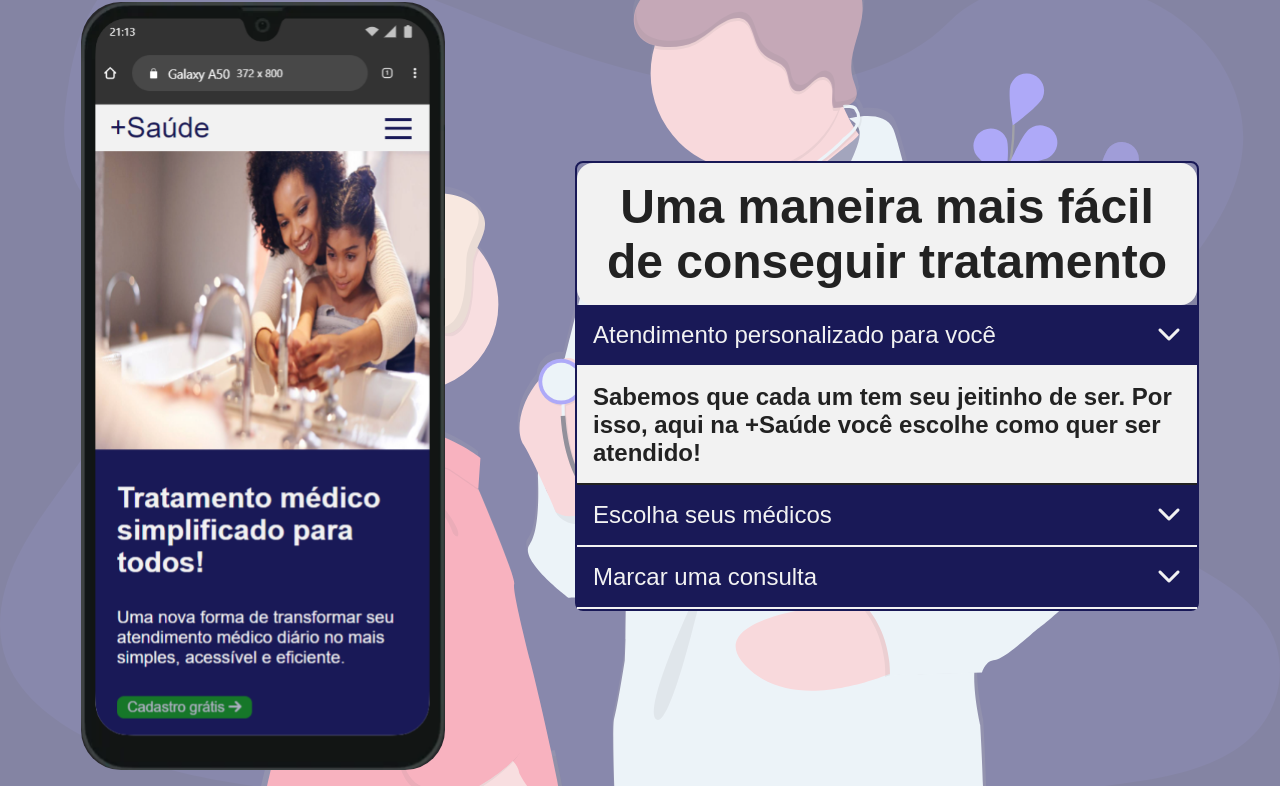
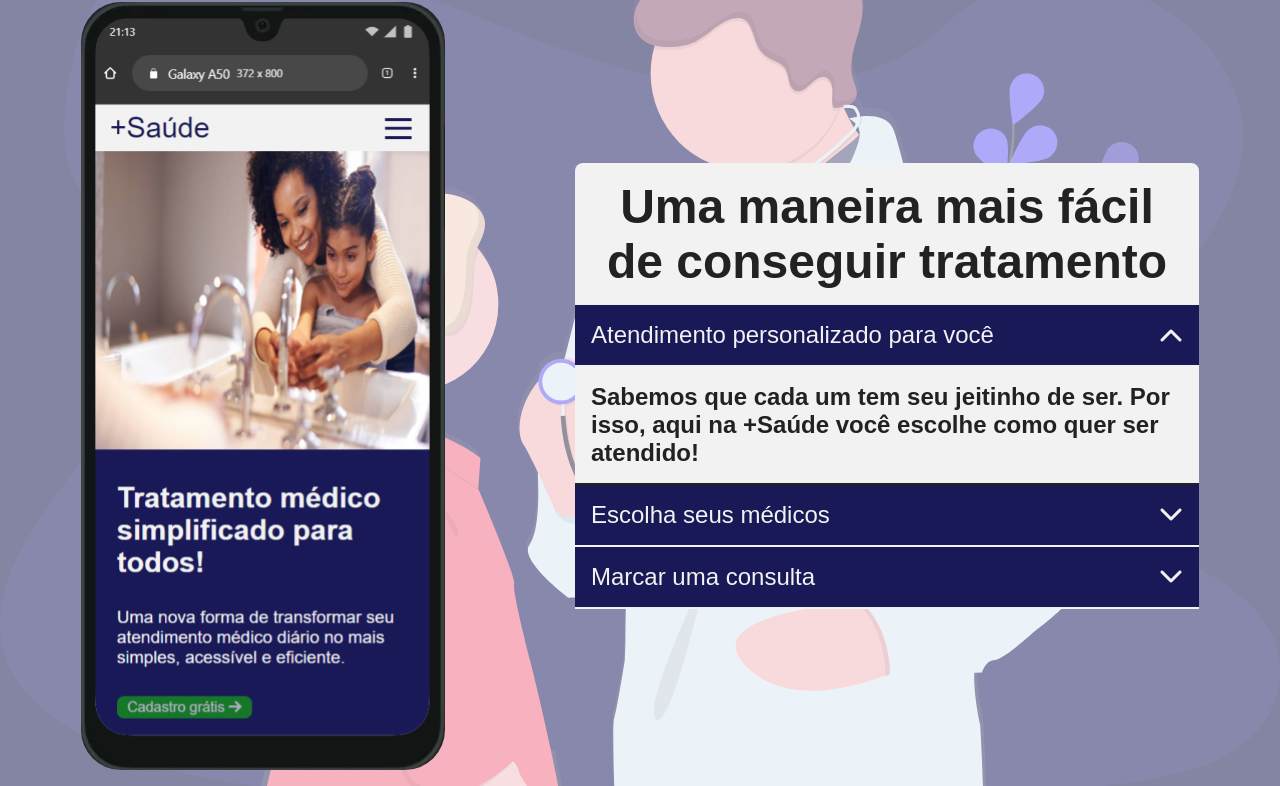
Before and after one commit to Welington1209/projeto_CPDI, a plain HTML site: page index.html in a window 1280 px wide. Both pictures are taken after a click on the item "Atendimento personalizado para você". Shown: the part 1627-2413 px from the top of the page. Drawn offline with Linux system fonts and the light colour scheme.

Commit message:
ajustes css

```diff
--- a/css/main.css
+++ b/css/main.css
@@ -1,6 +1,6 @@
 @import url("styles/home.css");
 @import url("styles/header.css");
-@import url("styles/membros.css");
+@import url("styles/members.css");
 @import url("styles/queries.css");
 
 * {
--- a/css/styles/membros.css
+++ b/css/styles/members.css
@@ -16,7 +16,6 @@
 
 .info h2 {
   font-size: 3rem;
-  color: rgb(25, 25, 87);
   color: #222;
 }
 
--- a/css/styles/queries.css
+++ b/css/styles/queries.css
@@ -36,7 +36,6 @@
 
 .info-queries {
   width: 50%;
-  border: 2px solid rgb(25, 25, 87);
   border-radius: 0.5rem;
   z-index: 1;
 }
@@ -44,7 +43,8 @@
 .info-queries h2 {
   font-size: 3rem;
   background-color: #f2f2f2;
-  border-radius: 1rem;
+
+  border-radius: 0.5rem 0.5rem 0 0;
   display: flex;
   justify-content: space-between;
   text-align: center;
@@ -54,13 +54,12 @@
 
 .info-queries p {
   cursor: pointer;
-
   font-size: 1.5rem;
   border-bottom: 2px solid;
   justify-content: space-between;
   display: flex;
+  padding: 1rem;
   background-color: rgb(25, 25, 87);
-  padding: 1rem;
 }
 
 .queries-description p:last-child {
@@ -72,6 +71,10 @@
 
 .hide p:last-child {
   display: block;
+}
+
+.hide i {
+  transform: rotate(180deg);
 }
 
 @media (max-width: 975px) {
```
